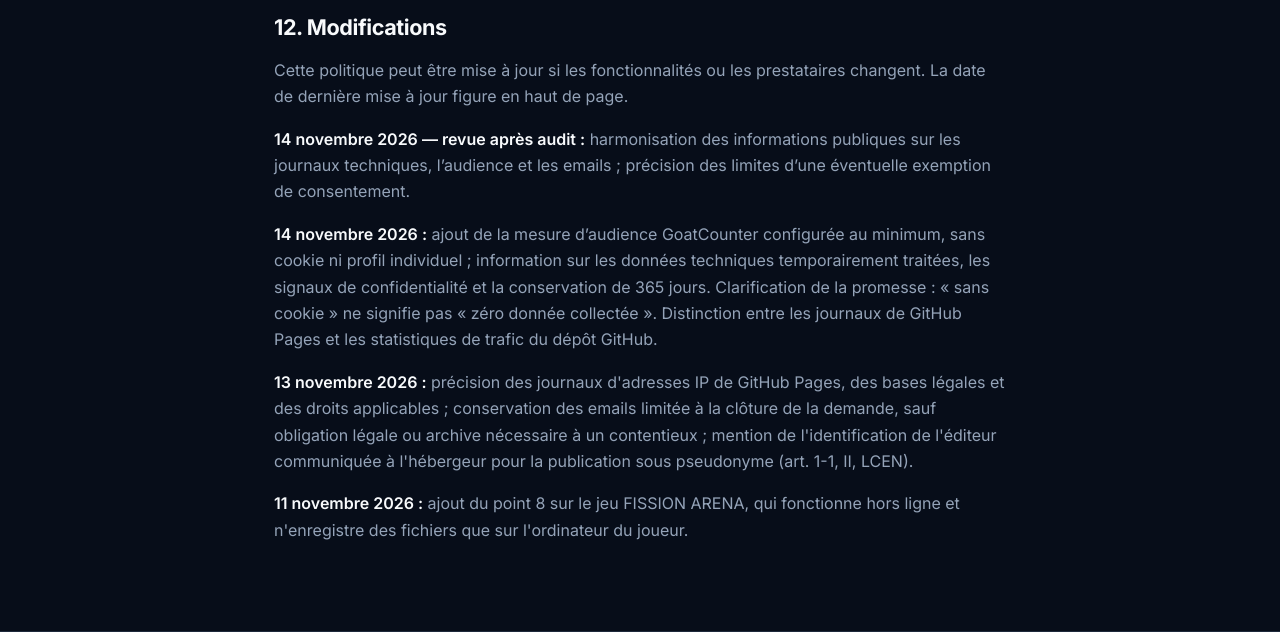
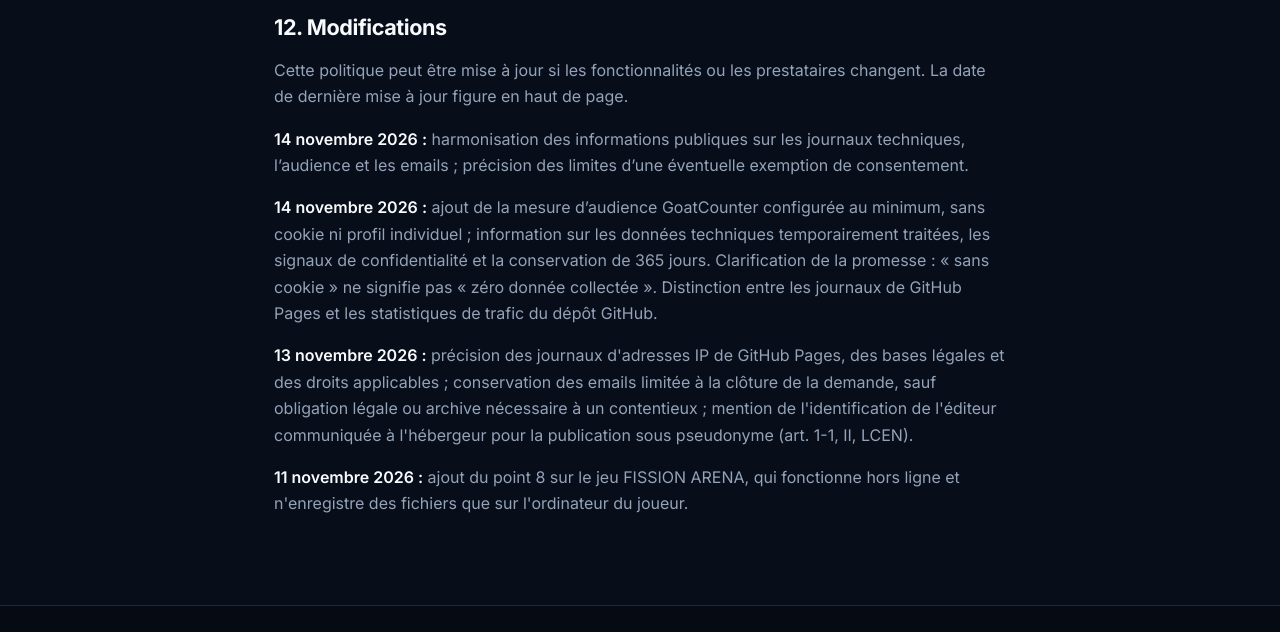
Before and after one commit to Quanthevaris/quanthevaris.github.io, a plain HTML site: page confidentialite.html in a window 1280 px wide. Shown: the part 6960-7592 px from the top of the page. Drawn offline with Linux system fonts and the light colour scheme.

Commit message:
Retirer la mention revue après audit de la politique de confidentialité
Co-authored-by: arena-agent <297053741+arena-agent@users.noreply.github.com>

```diff
--- a/confidentialite.html
+++ b/confidentialite.html
@@ -165,7 +165,7 @@
 
       <h2 id="modifications">12. Modifications</h2>
       <p>Cette politique peut être mise à jour si les fonctionnalités ou les prestataires changent. La date de dernière mise à jour figure en haut de page.</p>
-      <p><strong>14 novembre 2026 — revue après audit :</strong> harmonisation des informations publiques sur les journaux techniques, l’audience et les emails ; précision des limites d’une éventuelle exemption de consentement.</p>
+      <p><strong>14 novembre 2026 :</strong> harmonisation des informations publiques sur les journaux techniques, l’audience et les emails ; précision des limites d’une éventuelle exemption de consentement.</p>
       <p><strong>14 novembre 2026 :</strong> ajout de la mesure d’audience GoatCounter configurée au minimum, sans cookie ni profil individuel ; information sur les données techniques temporairement traitées, les signaux de confidentialité et la conservation de 365 jours. Clarification de la promesse : « sans cookie » ne signifie pas « zéro donnée collectée ». Distinction entre les journaux de GitHub Pages et les statistiques de trafic du dépôt GitHub.</p>
       <p><strong>13 novembre 2026 :</strong> précision des journaux d'adresses IP de GitHub Pages, des bases légales et des droits applicables ; conservation des emails limitée à la clôture de la demande, sauf obligation légale ou archive nécessaire à un contentieux ; mention de l'identification de l'éditeur communiquée à l'hébergeur pour la publication sous pseudonyme (art. 1-1, II, LCEN).</p>
       <p><strong>11 novembre 2026 :</strong> ajout du point 8 sur le jeu FISSION ARENA, qui fonctionne hors ligne et n'enregistre des fichiers que sur l'ordinateur du joueur.</p>
```
